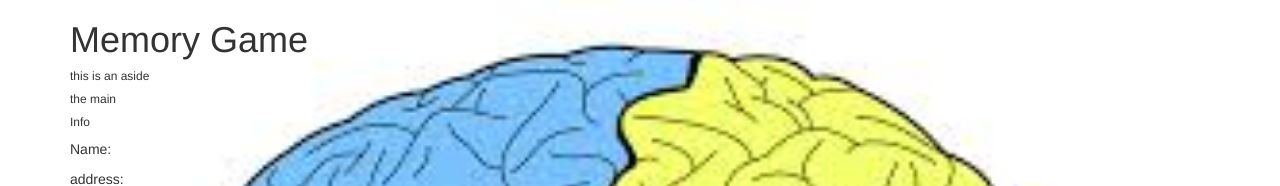
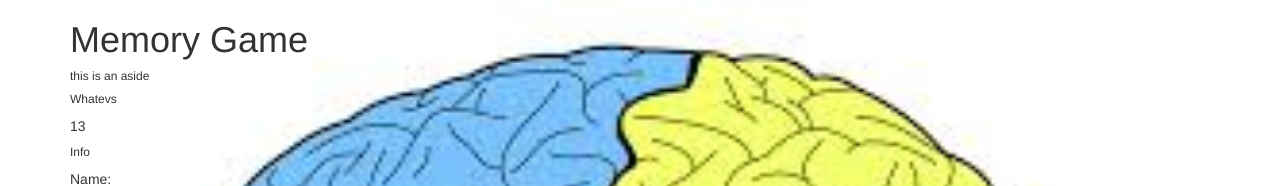
Before and after one commit to fee-slc-2016/react-memory-game, a React app: page / in a window 1280 px wide. Shown: the top 186 px of the page. Built offline with nearby package versions, Linux system fonts and the light colour scheme.

Commit message:
add json functionality

```diff
--- a/src/app/components/Main.js
+++ b/src/app/components/Main.js
@@ -9,7 +9,8 @@ export default class Main extends React.Component {
   render () {
     return (
       <div className="main">
-        <h6> the main</h6>
+        <h6> {blogdata[0].title}</h6>
+        <p>{blogdata[0].posted.day}</p>
       </div>
     )
   }
```
